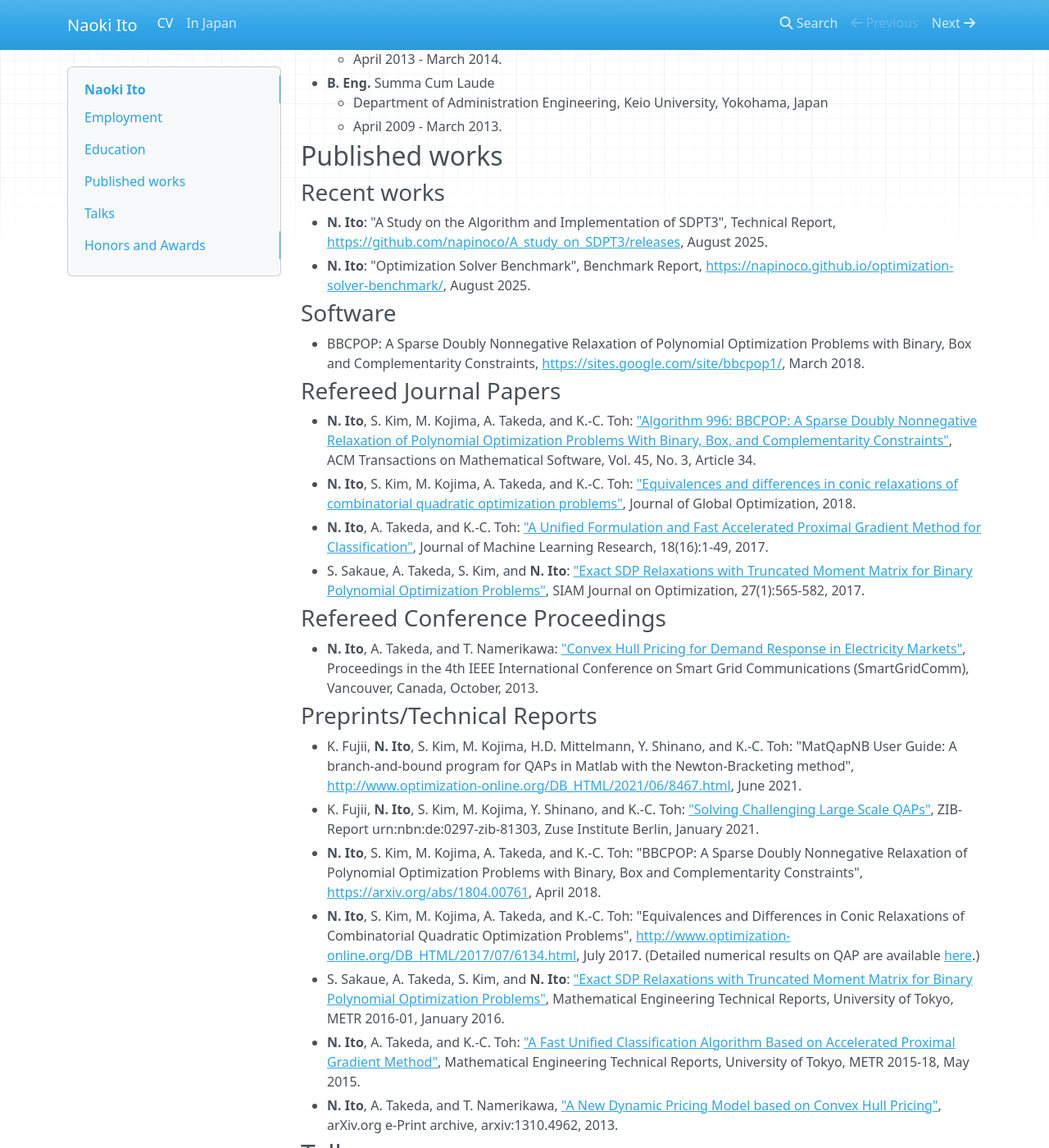
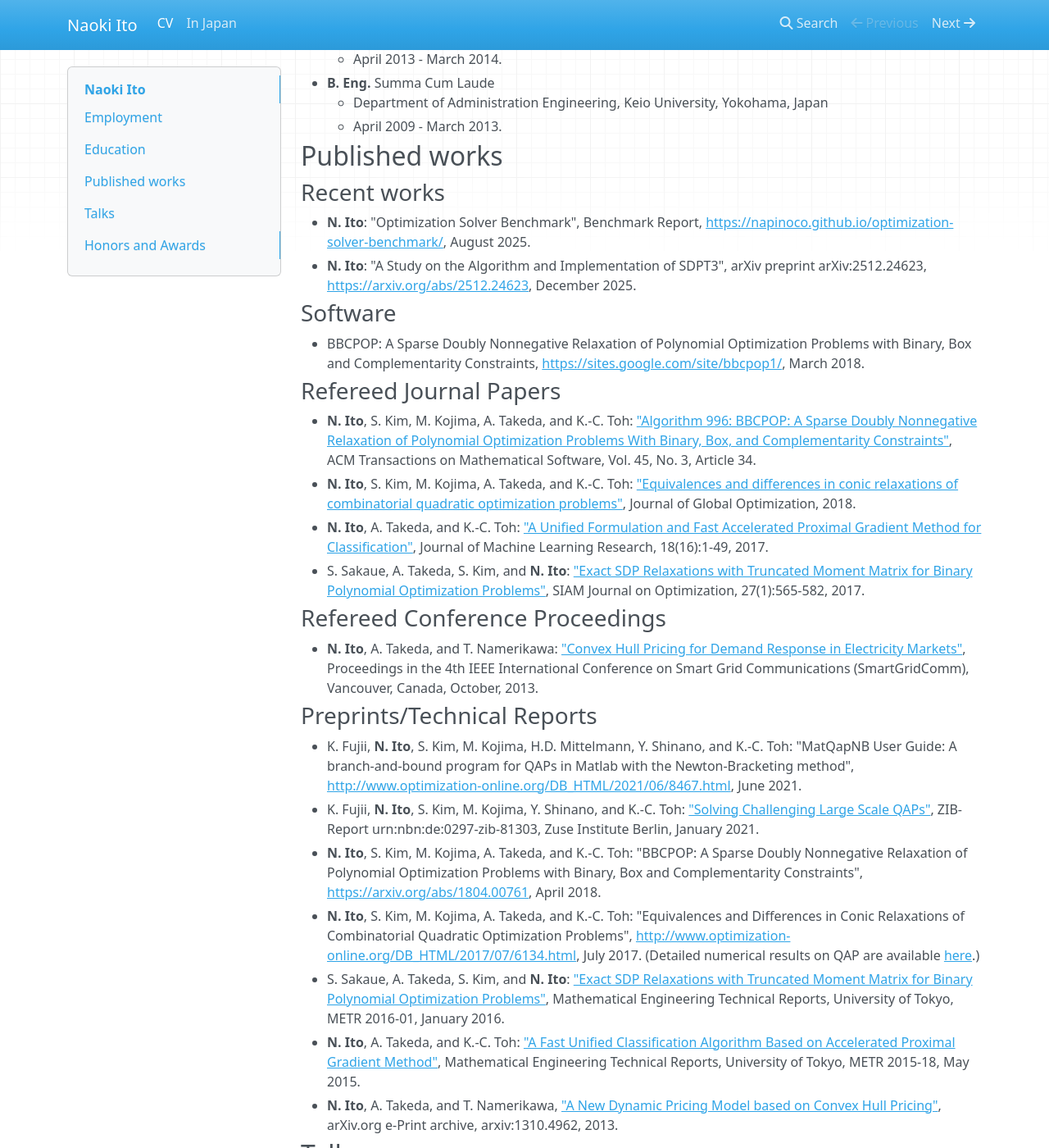
Before and after one commit to napinoco/napinoco.github.com, an MkDocs documentation site: the page built from docs/index.md, in a window 1280 px wide and 1400 px high, scrolled down 1049 px. Shown: the whole window at 82% size. Built offline with MkDocs 1.6.1, drawn with Linux system fonts in a browser that asks for light colours; nearby versions of some CDN libraries; some of the changed text lies outside the part shown.

Commit message:
Update SDPT3 paper reference to arXiv preprint

```diff
--- a/docs/index.md
+++ b/docs/index.md
@@ -43,8 +43,8 @@
 
 ## Published works
 ### Recent works
-* **N. Ito**: "A Study on the Algorithm and Implementation of SDPT3", Technical Report, [https://github.com/napinoco/A_study_on_SDPT3/releases](https://github.com/napinoco/A_study_on_SDPT3/releases), August 2025.
 * **N. Ito**: "Optimization Solver Benchmark", Benchmark Report, [https://napinoco.github.io/optimization-solver-benchmark/](https://napinoco.github.io/optimization-solver-benchmark/), August 2025.
+* **N. Ito**: "A Study on the Algorithm and Implementation of SDPT3", arXiv preprint arXiv:2512.24623, [https://arxiv.org/abs/2512.24623](https://arxiv.org/abs/2512.24623), December 2025.
 
 ### Software
 * BBCPOP: A Sparse Doubly Nonnegative Relaxation of Polynomial Optimization Problems with Binary, Box and Complementarity Constraints, [https://sites.google.com/site/bbcpop1/](https://sites.google.com/site/bbcpop1/), March 2018.
@@ -125,7 +129,7 @@
   October, 2013.
 * and [talks in Japanese](achievement-ja.md).
 
-##Honors and Awards
+## Honors and Awards
 * **Award for Research Excellence** -
   Graduate School of Science for Open and Environment Systems, Keio University,
   March 2015
```
Also changed, not shown: other parts of docs/index.md (+5 -1 lines).
